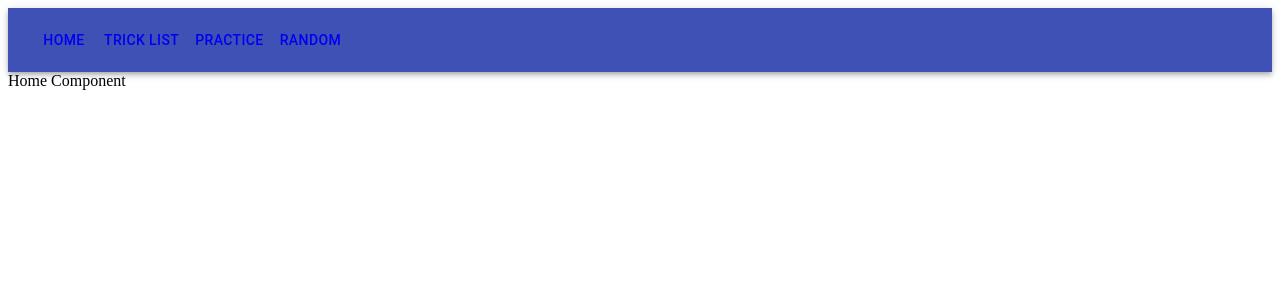
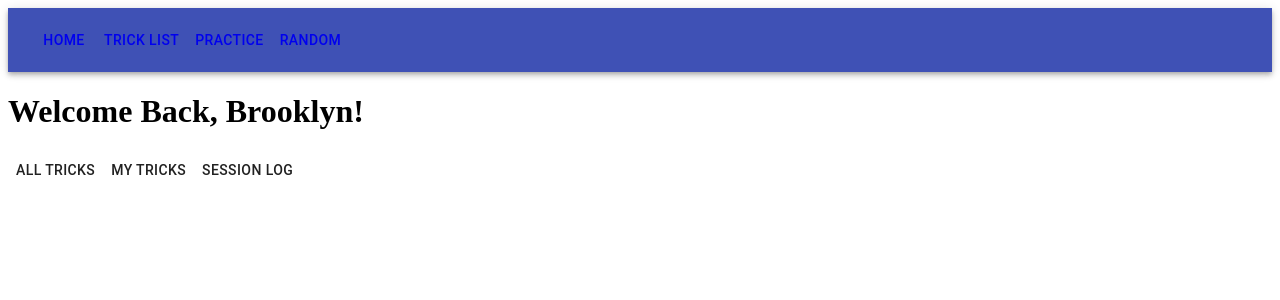
Before and after one commit to ctaylr13/dsl, a React (Create React App) app in the folder app/client/: page / in a window 1280 px wide. Shown: the top 300 px of the page. Built offline with nearby package versions, Linux system fonts and the light colour scheme.

Commit message:
added new componets and navigation for components

```diff
--- a/app/client/src/components/App.js
+++ b/app/client/src/components/App.js
@@ -1,9 +1,12 @@
 import React from 'react';
 import { Router, Route, Switch } from 'react-router-dom';
+import AllTricks from '../components/TrickList/AllTricks';
 import Header from './Header';
 import Home from './Home';
+import MyTricks from '../components/TrickList/TrickList';
 import Practice from '../components/Practice/Practice';
 import Random from '../components/Random/Random';
+import SessionLog from '../components/Practice/SessionLog';
 import TrickList from '../components/TrickList/TrickList';
 import history from '../history';
 
@@ -15,8 +18,11 @@ const App = () => {
                     <Header />
                     <Route path="/" exact={true} component={Home} />
                     <Route path="/practice" exact={true} component={Practice} />
+                    <Route path="/practice/log" exact={true} component={SessionLog} />
                     <Route path="/random" exact={true} component={Random} />
                     <Route path="/list" exact={true} component={TrickList} />
+                    <Route path="/list/all" exact={true} component={AllTricks} />
+                    <Route path="/list/my" exact={true} component={MyTricks} />
                 </div>
             </Router>
         </div>
--- a/app/client/src/components/Header.js
+++ b/app/client/src/components/Header.js
@@ -1,10 +1,8 @@
 import React, { Component } from 'react';
 import AppBar from '@material-ui/core/AppBar';
 import Toolbar from '@material-ui/core/Toolbar';
-import Typography from '@material-ui/core/Typography';
 import Button from '@material-ui/core/Button';
 import { Link } from 'react-router-dom';
-import TrickList from '../components/TrickList/TrickList';
 
 export default function Header() {
     return (
--- a/app/client/src/components/Home.js
+++ b/app/client/src/components/Home.js
@@ -1,9 +1,24 @@
 import React, { Component } from 'react';
 import { connect } from 'react-redux';
+import { Button } from '@material-ui/core';
+import { Link } from 'react-router-dom';
 
 class Home extends Component {
     render() {
-        return <div>Home Component</div>;
+        return (
+            <div>
+                <h1>Welcome Back, Brooklyn!</h1>
+                <Link to="/list/all">
+                    <Button>All Tricks</Button>
+                </Link>
+                <Link to="/list/my">
+                    <Button>My Tricks</Button>
+                </Link>
+                <Link to="/practice/log">
+                    <Button>Session Log</Button>
+                </Link>
+            </div>
+        );
     }
 }
 
--- /dev/null
+++ b/app/client/src/components/Practice/SessionLog.js
@@ -0,0 +1,13 @@
+import React, { Component } from 'react'
+
+export class SessionLog extends Component {
+    render() {
+        return (
+            <div>
+                Session Log Component
+            </div>
+        )
+    }
+}
+
+export default SessionLog
--- /dev/null
+++ b/app/client/src/components/TrickList/AllTricks.js
@@ -0,0 +1,13 @@
+import React, { Component } from 'react'
+
+export class AllTricks extends Component {
+    render() {
+        return (
+            <div>
+                All tricks Component
+            </div>
+        )
+    }
+}
+
+export default AllTricks
```
Also changed, not shown: app/client/src/components/TrickList/MyTricks.js (added, +13 -0 lines).
